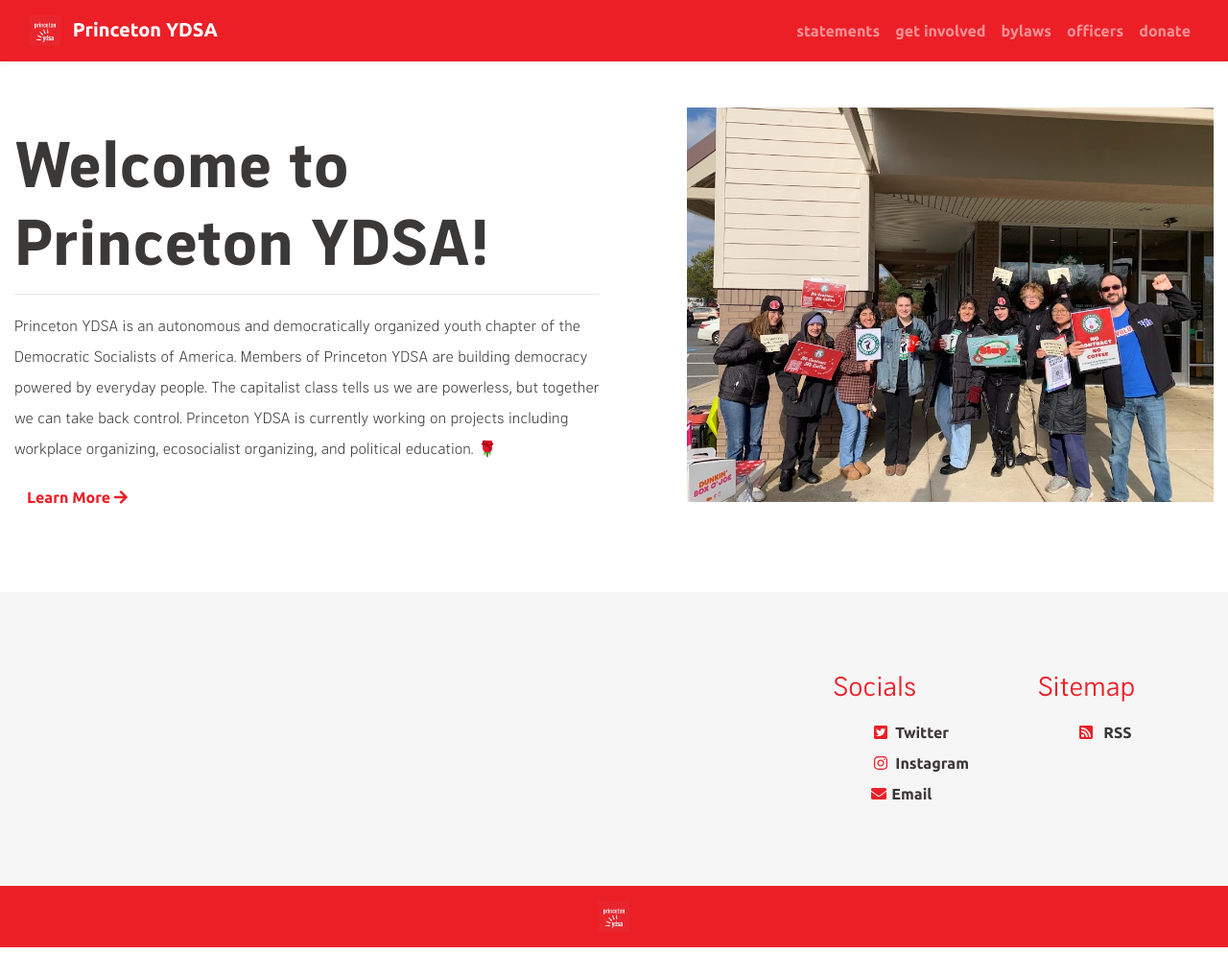
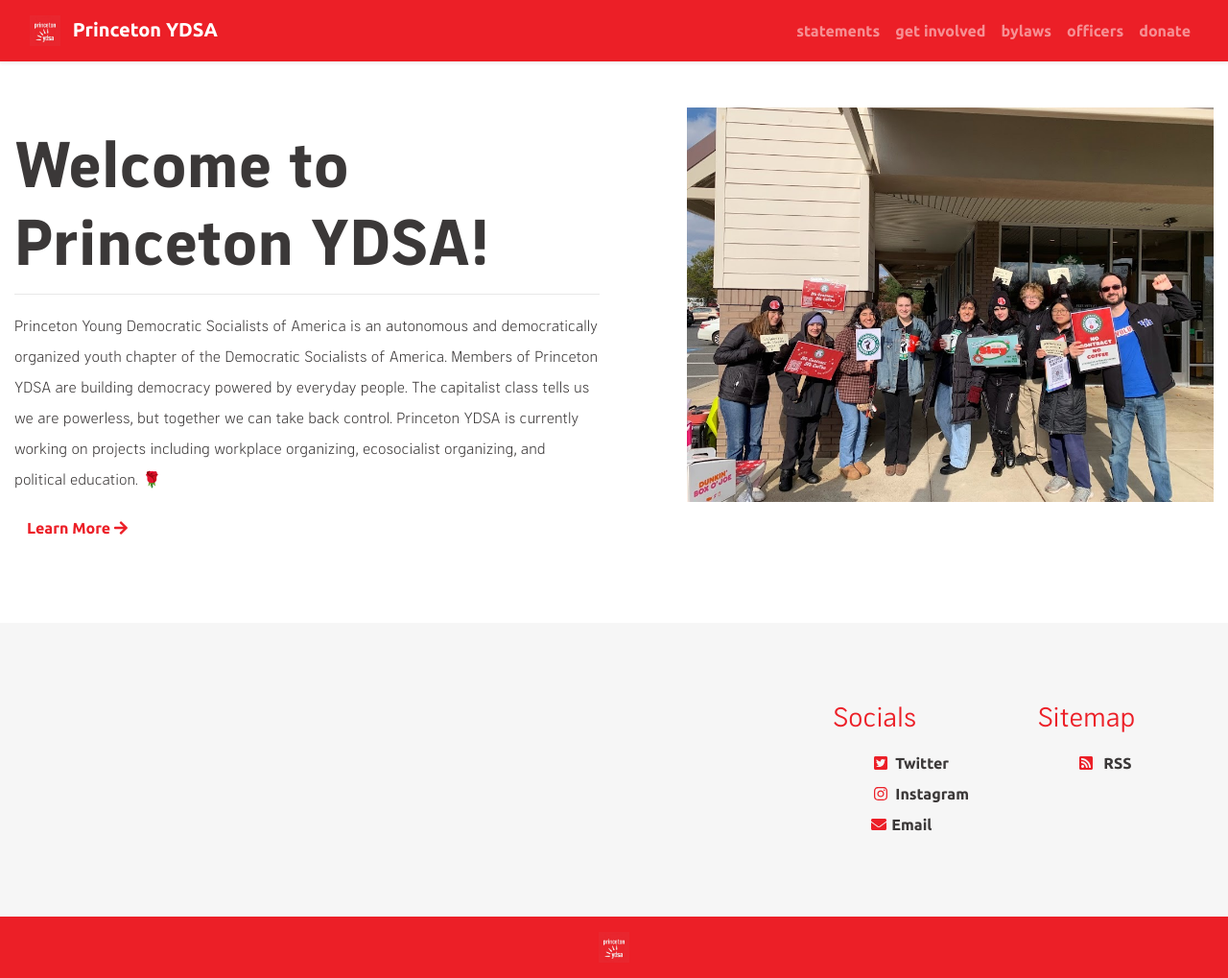
Before and after one commit to centralnjdsa-ntc/princetonydsa.github.io, a Jekyll site: the page built from index.html, in a window 1280 px wide. Shown: the whole page at 96% size. Built offline with Jekyll 4.4.1, drawn with Linux system fonts in a browser that asks for light colours; the list of posts is cut into pages by our own code; before the commit the page ends 987 px from its top, so only the background shows below that.

Commit message:
Update copy.yml

```diff
--- a/_data/copy.yml
+++ b/_data/copy.yml
@@ -1,4 +1,4 @@
 global:
-  - about: "Princeton YDSA is an autonomous and democratically organized youth chapter of the Democratic Socialists of America. Members of Princeton YDSA are building democracy powered by everyday people. The capitalist class tells us we are powerless, but together we can take back control. Princeton YDSA is currently working on projects including workplace organizing, ecosocialist organizing, and political education. 🌹"
+  - about: "Princeton Young Democratic Socialists of America is an autonomous and democratically organized youth chapter of the Democratic Socialists of America. Members of Princeton YDSA are building democracy powered by everyday people. The capitalist class tells us we are powerless, but together we can take back control. Princeton YDSA is currently working on projects including workplace organizing, ecosocialist organizing, and political education. 🌹"
   - welcome: "Welcome to Princeton YDSA!"
   - welcome-image: ""
```
